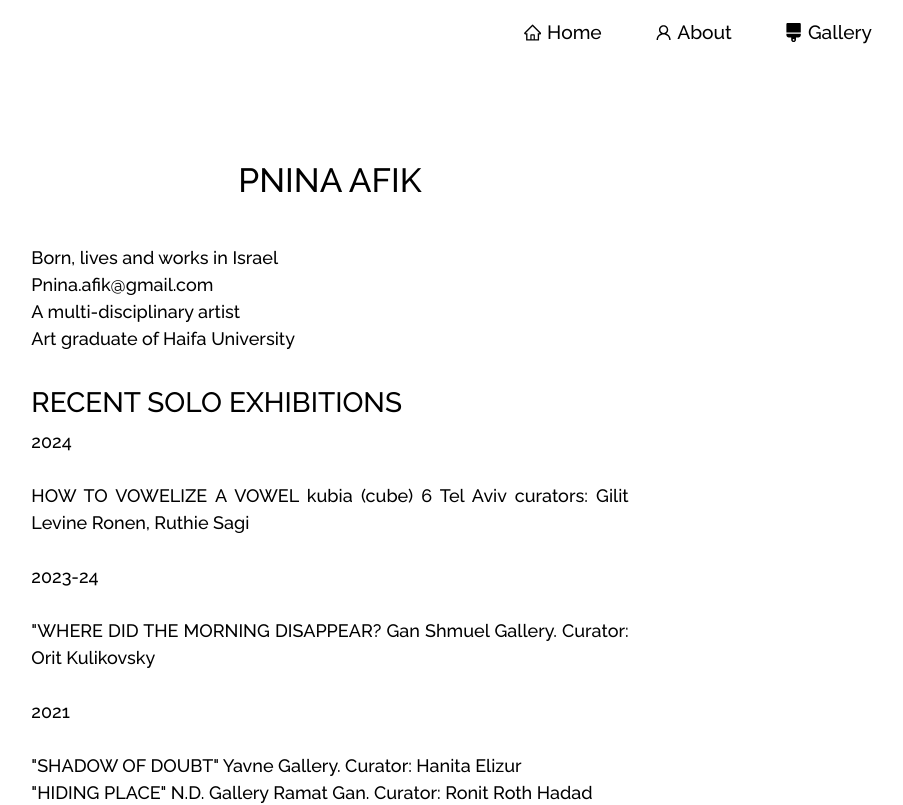
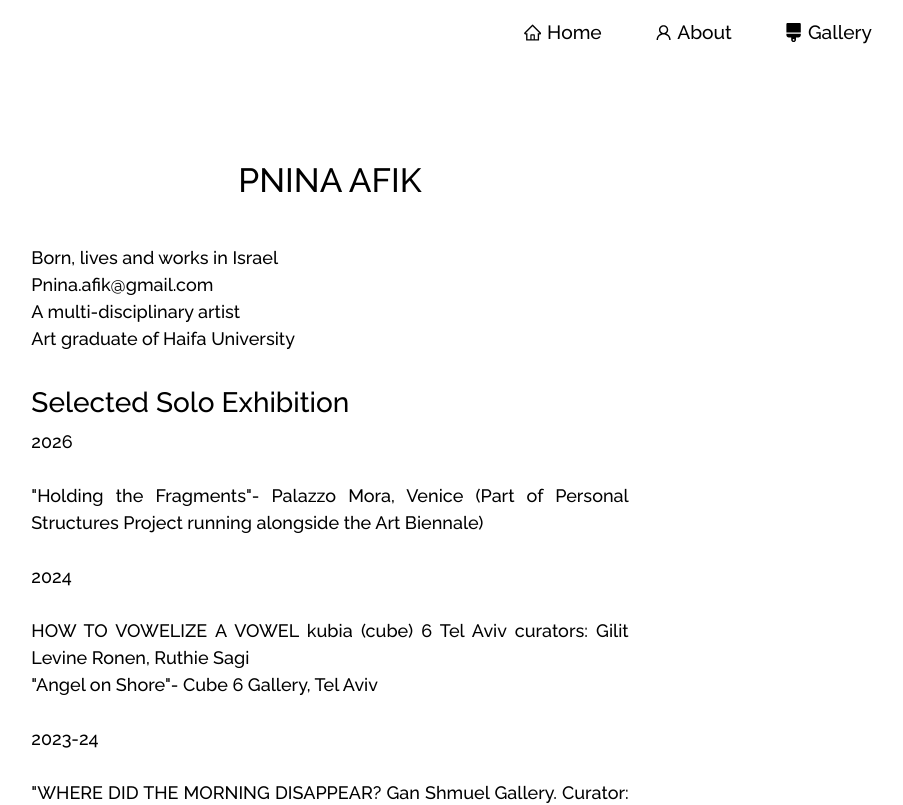
Before and after one commit to GuyAfik/Pnina-Afik-Art, a React (Create React App) app: page /about in a window 1280 px wide. Shown: the top 805 px of the page, without its empty margins (310-1213 px from the left). Built offline with nearby package versions, Linux system fonts and the light colour scheme.

Commit message:
About: text changes

```diff
--- a/src/components/About/AboutCard.js
+++ b/src/components/About/AboutCard.js
@@ -16,12 +16,20 @@ function AboutCard() {
             Art graduate of Haifa University
             <h3>
               <br />
-              RECENT SOLO EXHIBITIONS
+              Selected Solo Exhibition
             </h3>
+            2026
+            <br />
+            <br />
+            "Holding the Fragments"- Palazzo Mora, Venice (Part of Personal Structures Project running alongside the Art Biennale)
+            <br />
+            <br />
             2024
             <br />
             <br />
             HOW TO VOWELIZE A VOWEL kubia (cube) 6 Tel Aviv curators: Gilit Levine Ronen, Ruthie Sagi
+            <br />
+            "Angel on Shore"- Cube 6 Gallery, Tel Aviv
             <br />
             <br />
             2023-24
@@ -48,15 +56,27 @@ function AboutCard() {
             "ONE BY ONE" EIN HOD GALLERY- EIN HOD
             <h3>
               <br />
-              RECENT GROUP EXHIBITIONS (SELECTED)
+              Selected Group Exhibitions
             </h3>
+            <br />
+            2026
+            <br />
+            <br />
+            "Conversation with a Tree"- outdoor exhibition
+            <br />
+            <br />
+            2025
+            <br />
+            <br />
+            "Oh, I am Dressed up"- outdoor exhibition
+            <br />
             <br />
             2023
             <br />
             <br />
-            "HOW TO VOELIZE" kubia 6 Gallery Tel Aviv. Curators:
+            "How to Vowelize"- Cube 6 Gallery Tel Aviv
             <br />
-            "IN REAL TIME" Gallery Shvil Hameretz 6 Tel Aviv. curator Gilit Levine Ronen
+            "In Real time"- Cube 6 Gallery Tel Aviv
             <br />
             "HERE I AM Starta Arta Gallery New York. Curator Maayan Levi
             <br />
```
